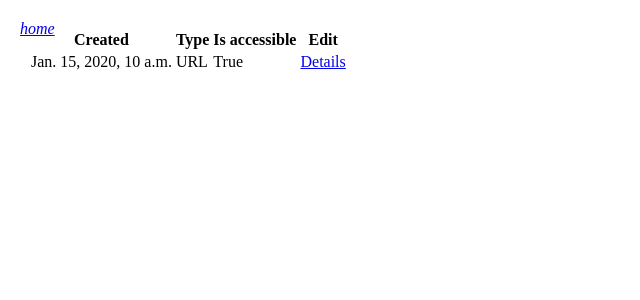
After one commit to fryta/secure-url, a Django app: template apps/secure_url/templates/secure_url/securedentity_list.html in a window 1280 px wide. The commit adds this page. Shown: the top 300 px of the page, without its empty margins (0-640 px from the left). Run offline with Django 3.2, Linux system fonts and the light colour scheme; the template is opened without the code that fills it: values that come from a table or form of the project are taken from there, others are empty; tables that the repository leaves empty hold one stand-in row (values such as "Sample post"); parts of the project's set-up code (start-up, migrations or seed data) failed here and were passed over; some libraries are stand-ins or nearby versions.

Commit message:
List view

```diff
--- /dev/null
+++ b/apps/secure_url/templates/secure_url/securedentity_list.html
@@ -0,0 +1,32 @@
+{% extends "base.html" %}
+
+{% block content %}
+    {% if object_list %}
+        <table>
+            <thead>
+                <tr>
+                    <th>Created</th>
+                    <th>Type</th>
+                    <th>Is accessible</th>
+                    <th>Edit</td>
+                </tr>
+            </thead>
+            <tbody>
+                {% for object in object_list %}
+                    <tr>
+                        <td>{{ object.created }}</td>
+                        <td>{% if object.url %}URL{% else %}File{% endif %}</td>
+                        <td>{{ object.is_accessible }}</td>
+                        <td><a href="{% url 'secure_url:secured-entity-detail-view' object.pk %}" class="btn">Details</a></td>
+                    </tr>
+                {% endfor %}
+            </tbody>
+        </table>
+    {% else %}
+        <div class="content-centered">
+            <div class="centered-container">
+                <p class="text-center">No items yet.</p>
+            </div>
+        </div>
+    {% endif %}
+{% endblock %}
--- a/apps/secure_url/urls.py
+++ b/apps/secure_url/urls.py
@@ -1,13 +1,15 @@
 from django.urls import path, re_path
 
-from .views import SecuredEntityCreateView, SecuredEntityDetailView, SecuredEntityAccessView
+from .views import SecuredEntityCreateView, SecuredEntityDetailView, SecuredEntityListView, \
+    SecuredEntityAccessView
 
 app_name = 'secure_url'
 
 urlpatterns = [
-    re_path(r'^secured-entity/(?P<pk>[a-zA-Z0-9-]{36})/?$', SecuredEntityDetailView.as_view(),
+    re_path(r'^(?P<pk>[a-zA-Z0-9-]{36})/?$', SecuredEntityDetailView.as_view(),
             name='secured-entity-detail-view'),
-    re_path(r'^secured-entity/get-access/(?P<pk>[a-zA-Z0-9-]{36})/?$', SecuredEntityAccessView.as_view(),
+    re_path(r'^get-access/(?P<pk>[a-zA-Z0-9-]{36})/?$', SecuredEntityAccessView.as_view(),
             name='secured-entity-access-view'),
-    path('secured-entity/create/', SecuredEntityCreateView.as_view(), name='secured-entity-create-view'),
+    path('create/', SecuredEntityCreateView.as_view(), name='secured-entity-create-view'),
+    path('', SecuredEntityListView.as_view(), name='secured-entity-list-view'),
 ]
--- a/templates/static/home.html
+++ b/templates/static/home.html
@@ -8,7 +8,7 @@
             <a href="{% url 'secure_url:secured-entity-create-view' %}" class="btn">Submit new URL or file</a>
         </p>
         <p>
-            <a href="/" class="btn">Browse submitted items</a>
+            <a href="{% url 'secure_url:secured-entity-list-view' %}" class="btn">Browse submitted items</a>
         </p>
         <p>
             <a href="{% url 'accounts-logout' %}">logout</a>
```
Also changed, not shown: apps/secure_url/views.py (+11 -2 lines).
